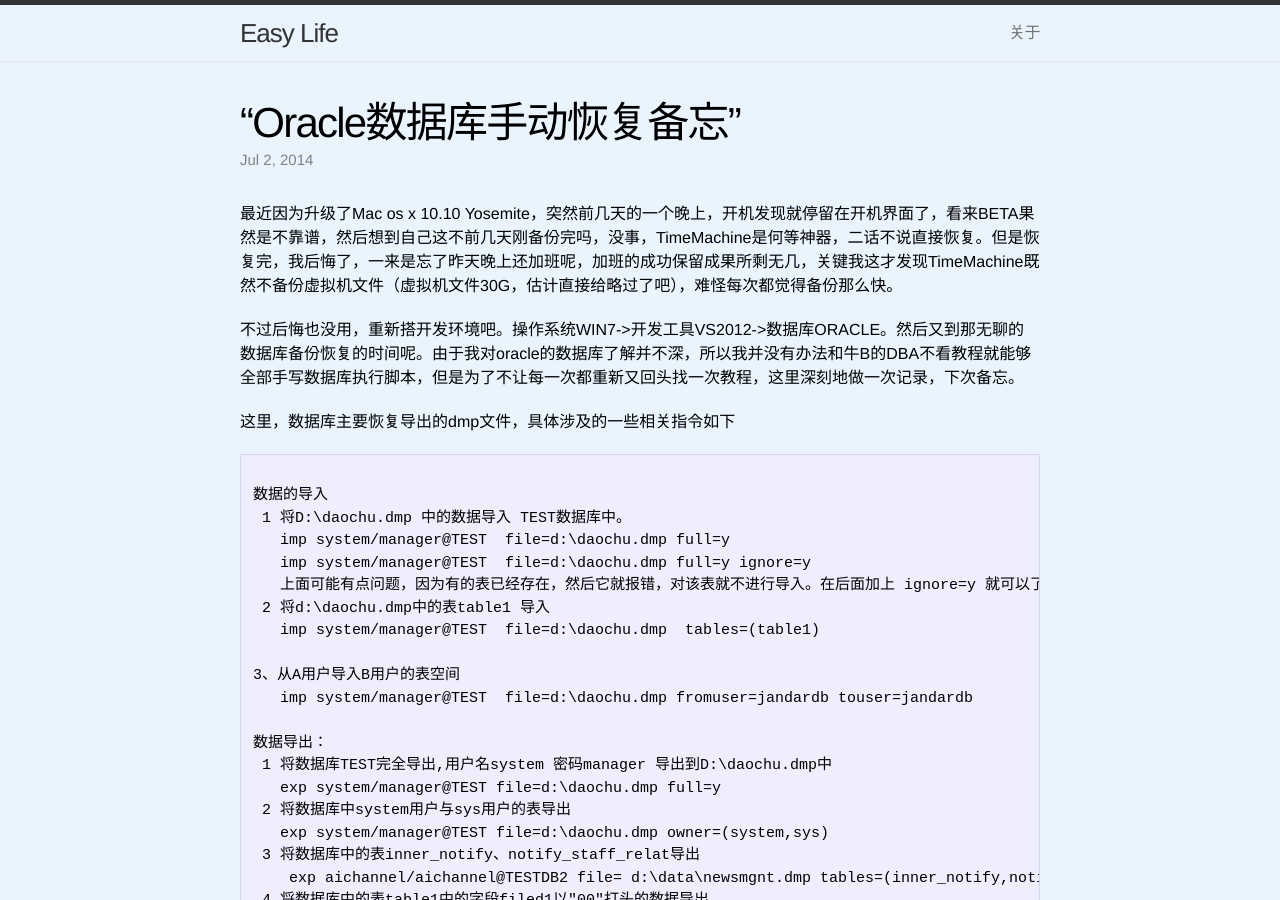
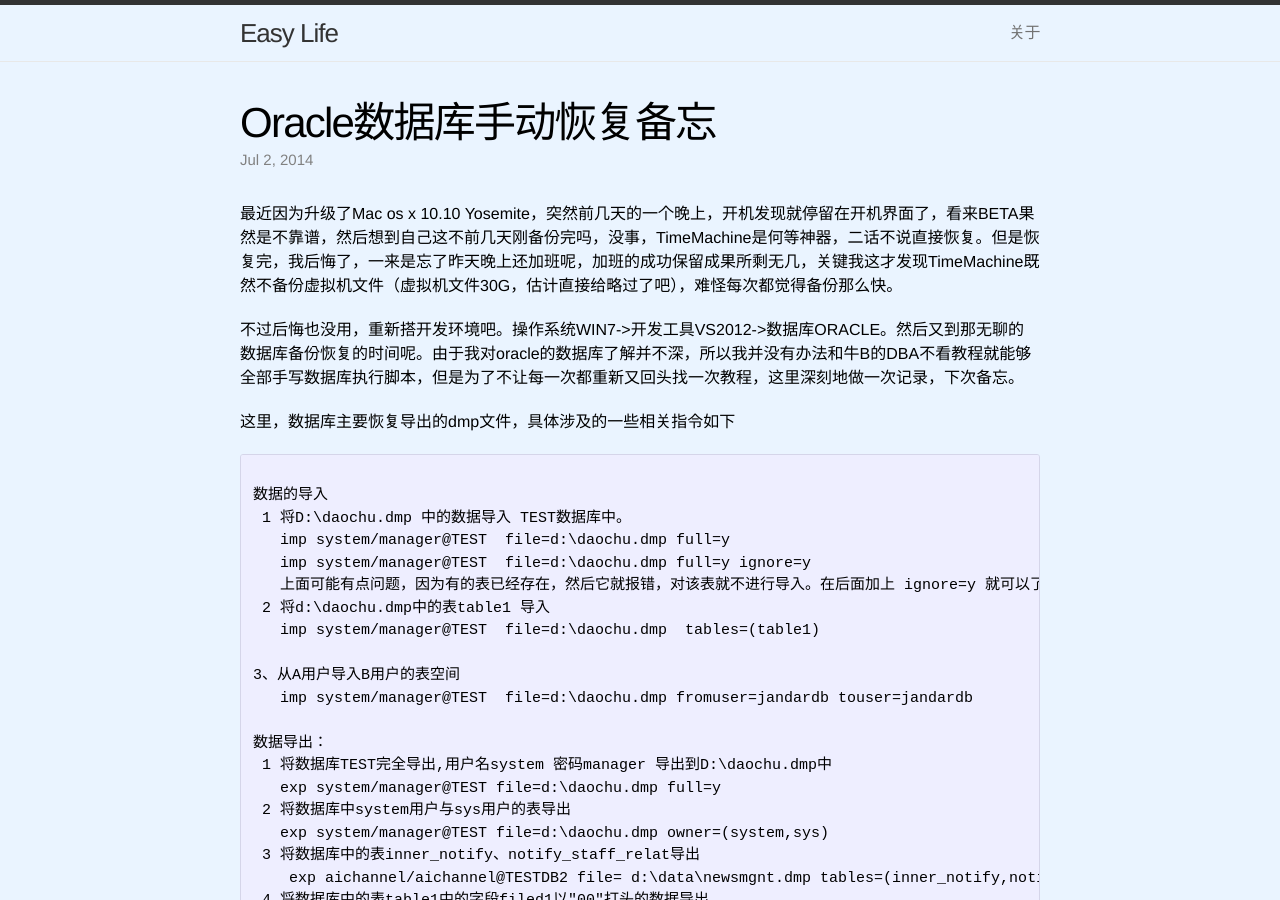
Before and after one commit to jimmyleeking/HandosBlog, a Jekyll site: the page built from _posts/2014-07-02-Oracle数据库手动恢复备忘.markdown, in a window 1280 px wide and 900 px high. Built offline with Jekyll 4.4.1, drawn with Linux system fonts in a browser that asks for light colours.

Commit message:
修复一些内容

```diff
--- a/_posts/2014-07-02-Oracle数据库手动恢复备忘.markdown
+++ b/_posts/2014-07-02-Oracle数据库手动恢复备忘.markdown
@@ -1,6 +1,6 @@
 ---
 layout: post
-title:  “Oracle数据库手动恢复备忘”
+title:  "Oracle数据库手动恢复备忘"
 date:   2014-07-02 11:41:23
 categories: jekyll update
 ---
```
